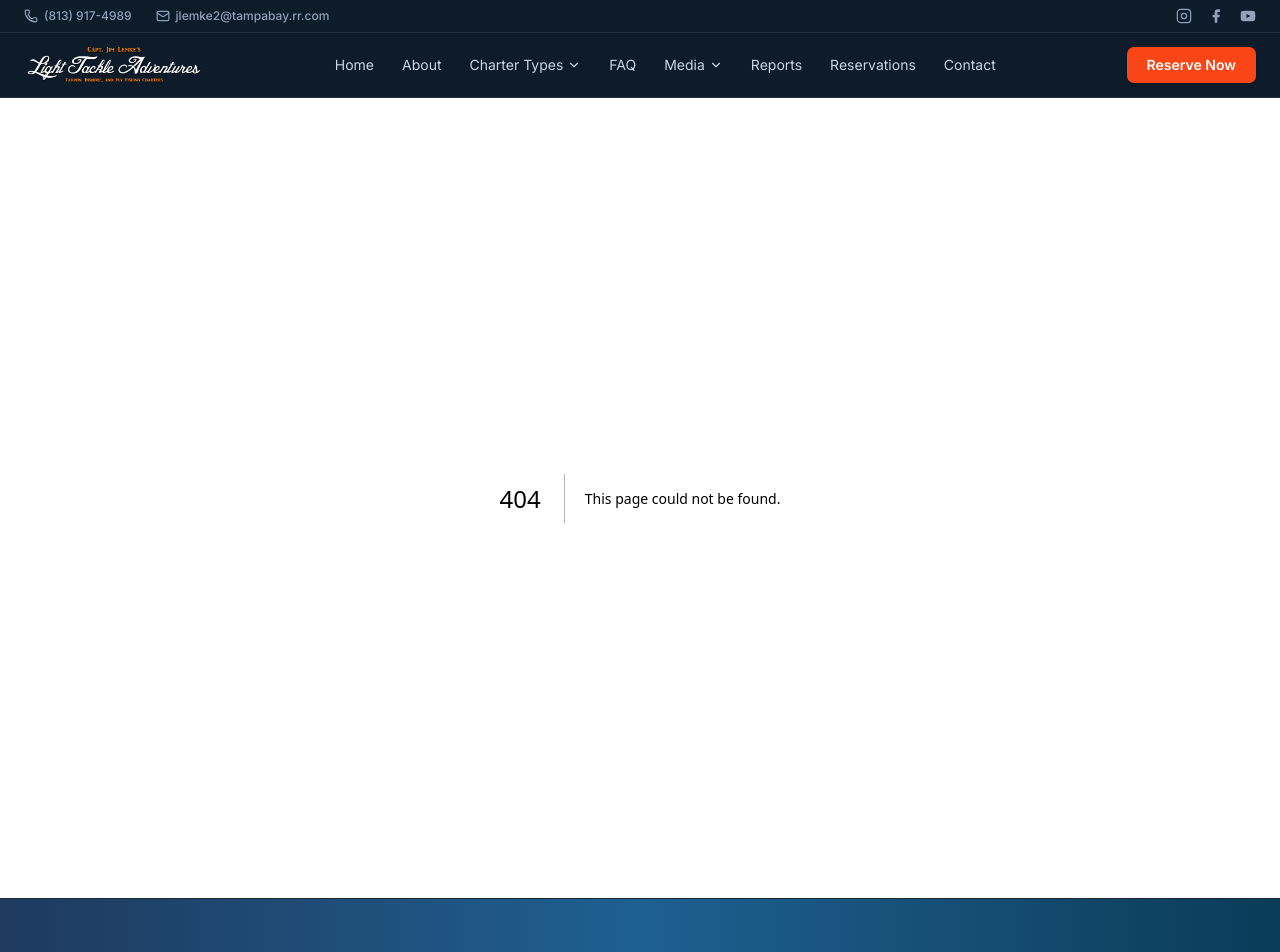
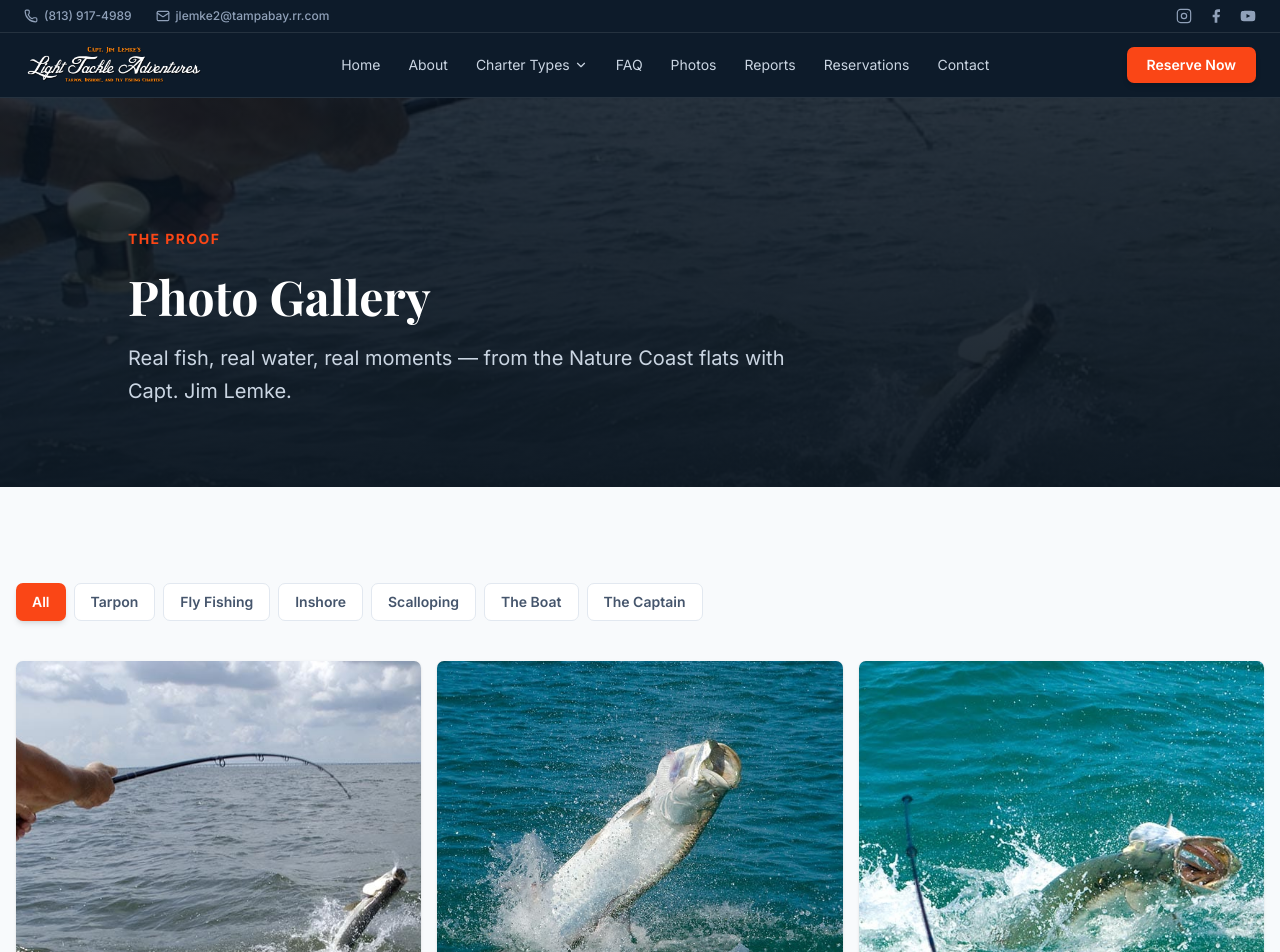
Before and after one commit to SteamWorksWeb/light-tackle-adventures, a Next.js app: page /photos in a window 1280 px wide. Before the commit this address had no page. Shown: the top 952 px of the page. Built offline with nearby package versions, Linux system fonts and the light colour scheme; a web font is replaced by a local one.

Commit message:
feat: replace Media dropdown with Photos nav; build /photos gallery with lightbox and category filters

```diff
--- /dev/null
+++ b/src/app/photos/page.tsx
@@ -0,0 +1,168 @@
+"use client";
+
+import { useState } from "react";
+import Image from "next/image";
+import Link from "next/link";
+import { X, ArrowRight } from "lucide-react";
+
+const galleryImages = [
+  { src: "/images/tarpon7.jpeg",            alt: "Giant Tarpon on the flats",                    category: "Tarpon" },
+  { src: "/images/tarpon-1.jpeg",           alt: "Tarpon fishing in Homosassa",                  category: "Tarpon" },
+  { src: "/images/tarpon-2.jpeg",           alt: "Sight fishing for giant Tarpon",               category: "Tarpon" },
+  { src: "/images/tarpon-4.jpeg",           alt: "Tarpon aerial jump",                           category: "Tarpon" },
+  { src: "/images/tarpon-5.jpeg",           alt: "Tarpon on the Nature Coast flats",             category: "Tarpon" },
+  { src: "/images/hero-tarpon.jpeg",        alt: "Homosassa Tarpon charter",                     category: "Tarpon" },
+  { src: "/images/fly-header.jpeg",         alt: "Fly fishing the Nature Coast",                 category: "Fly Fishing" },
+  { src: "/images/fly1.jpeg",              alt: "Fly casting to tailing Redfish",                category: "Fly Fishing" },
+  { src: "/images/fly2.jpeg",              alt: "Fly fishing on the backcountry flats",          category: "Fly Fishing" },
+  { src: "/images/H-red-on-fly1.jpg.jpeg", alt: "Redfish on the fly rod",                       category: "Fly Fishing" },
+  { src: "/images/hero-red.jpg",           alt: "Redfish inshore fishing",                      category: "Inshore" },
+  { src: "/images/snook736x429.jpg.jpeg",  alt: "Snook fishing on the Nature Coast",            category: "Inshore" },
+  { src: "/images/scallop1.jpeg",          alt: "Scalloping in Homosassa",                      category: "Scalloping" },
+  { src: "/images/scallop2.jpeg",          alt: "Family snorkeling for bay scallops",           category: "Scalloping" },
+  { src: "/images/scallop3.jpeg",          alt: "Bay scallop harvest",                          category: "Scalloping" },
+  { src: "/images/scallop4.jpeg",          alt: "Crystal River scalloping trip",                category: "Scalloping" },
+  { src: "/images/scallop5.jpeg",          alt: "Kids scalloping on the Gulf",                  category: "Scalloping" },
+  { src: "/images/scallop6.jpeg",          alt: "Snorkeling for scallops",                      category: "Scalloping" },
+  { src: "/images/boat.jpg",              alt: "The Light Tackle Adventures bay boat",           category: "The Boat" },
+  { src: "/images/jim2.jpg",              alt: "Capt. Jim Lemke",                               category: "The Captain" },
+];
+
+const categories = ["All", "Tarpon", "Fly Fishing", "Inshore", "Scalloping", "The Boat", "The Captain"];
+
+export default function PhotosPage() {
+  const [selectedImage, setSelectedImage] = useState<{ src: string; alt: string } | null>(null);
+  const [activeCategory, setActiveCategory] = useState("All");
+
+  const filtered = activeCategory === "All"
+    ? galleryImages
+    : galleryImages.filter((img) => img.category === activeCategory);
+
+  return (
+    <>
+      {/* ── HERO ── */}
+      <section className="pt-32 pb-20 px-6 relative overflow-hidden">
+        <Image
+          src="/images/tarpon7.jpeg"
+          alt="Gallery Background"
+          fill
+          className="object-cover object-center -z-20"
+          sizes="100vw"
+          priority
+        />
+        <div className="absolute inset-0 bg-gradient-to-b from-[#0a1520]/80 to-[#0a1520]/95 -z-10" />
+
+        <div className="max-w-5xl mx-auto relative z-10">
+          <span className="text-[#FA4616] font-bold tracking-widest text-sm uppercase">
+            The Proof
+          </span>
+          <h1 className="font-[family-name:var(--font-playfair)] text-4xl md:text-5xl font-bold text-white mt-4 leading-tight">
+            Photo Gallery
+          </h1>
+          <p className="text-xl text-slate-300 mt-4 max-w-2xl leading-relaxed">
+            Real fish, real water, real moments — from the Nature Coast flats
+            with Capt. Jim Lemke.
+          </p>
+        </div>
+      </section>
+
+      {/* ── GALLERY ── */}
+      <div className="bg-slate-50 min-h-screen">
+        <div className="max-w-7xl mx-auto px-4 py-16 md:py-24">
+
+          {/* Category filter tabs */}
+          <div className="flex flex-wrap gap-2 mb-10">
+            {categories.map((cat) => (
+              <button
+                key={cat}
+                onClick={() => setActiveCategory(cat)}
+                className={`px-4 py-2 rounded-[7px] text-sm font-semibold transition-all duration-200 ${
+                  activeCategory === cat
+                    ? "bg-[#FA4616] text-white shadow-md"
+                    : "bg-white border border-slate-200 text-slate-600 hover:border-[#FA4616]/40 hover:text-[#FA4616]"
+                }`}
+              >
+                {cat}
+              </button>
+            ))}
+          </div>
+
+          {/* Grid */}
+          <div className="grid grid-cols-1 sm:grid-cols-2 md:grid-cols-3 gap-4">
+            {filtered.map((img) => (
+              <div
+                key={img.src}
+                className="relative aspect-square cursor-pointer overflow-hidden rounded-[7px] group shadow-sm"
+                onClick={() => setSelectedImage(img)}
+              >
+                <Image
+                  src={img.src}
+                  alt={img.alt}
+                  fill
+                  className="object-cover group-hover:scale-105 transition-transform duration-300"
+                  sizes="(max-width: 640px) 100vw, (max-width: 1024px) 50vw, 33vw"
+                />
+                {/* Hover overlay */}
+                <div className="absolute inset-0 bg-black/0 group-hover:bg-black/30 transition-colors duration-300 flex items-end p-4 opacity-0 group-hover:opacity-100">
+                  <span className="text-white text-xs font-semibold bg-[#FA4616] px-2 py-1 rounded-[4px]">
+                    {img.category}
+                  </span>
+                </div>
+              </div>
+            ))}
+          </div>
+
+          {/* CTA below gallery */}
+          <div className="mt-16 text-center">
+            <p className="text-slate-500 text-base mb-6">
+              Ready to create your own memories on the Nature Coast?
+            </p>
+            <Link
+              href="/reservations"
+              className="inline-flex items-center gap-2 bg-[#FA4616] hover:bg-[#d93a0f] text-white font-bold px-8 py-3.5 rounded-[7px] text-sm shadow-lg hover:shadow-[#FA4616]/30 transition-all duration-300 group"
+            >
+              Book Your Charter
+              <ArrowRight size={15} className="group-hover:translate-x-1 transition-transform" />
+            </Link>
+          </div>
+
+        </div>
+      </div>
+
+      {/* ── LIGHTBOX ── */}
+      {selectedImage && (
+        <div
+          className="fixed inset-0 z-50 flex items-center justify-center bg-black/90 p-4 cursor-zoom-out"
+          onClick={() => setSelectedImage(null)}
+        >
+          {/* Close button */}
+          <button
+            className="absolute top-4 right-4 text-white bg-white/10 hover:bg-white/20 rounded-full p-2 transition-colors z-10"
+            onClick={() => setSelectedImage(null)}
+            aria-label="Close lightbox"
+          >
+            <X size={22} />
+          </button>
+
+          <div
+            className="relative w-full max-w-5xl aspect-video"
+            onClick={(e) => e.stopPropagation()}
+          >
+            <Image
+              src={selectedImage.src}
+              alt={selectedImage.alt}
+              fill
+              className="object-contain"
+              sizes="100vw"
+            />
+          </div>
+
+          {/* Caption */}
+          <p className="absolute bottom-6 left-0 right-0 text-center text-slate-300 text-sm px-4">
+            {selectedImage.alt}
+          </p>
+        </div>
+      )}
+    </>
+  );
+}
--- a/src/components/Header.tsx
+++ b/src/components/Header.tsx
@@ -20,11 +20,7 @@ const navLinks = [
     ],
   },
   { label: "FAQ", href: "/faq" },
-  {
-    label: "Media",
-    href: "#media",
-    dropdown: [{ label: "Nature Coast Fishing Videos", href: "/videos" }],
-  },
+  { label: "Photos", href: "/photos" },
   { label: "Reports", href: "/reports" },
   { label: "Reservations", href: "/reservations" },
   { label: "Contact", href: "/contact" },
```
